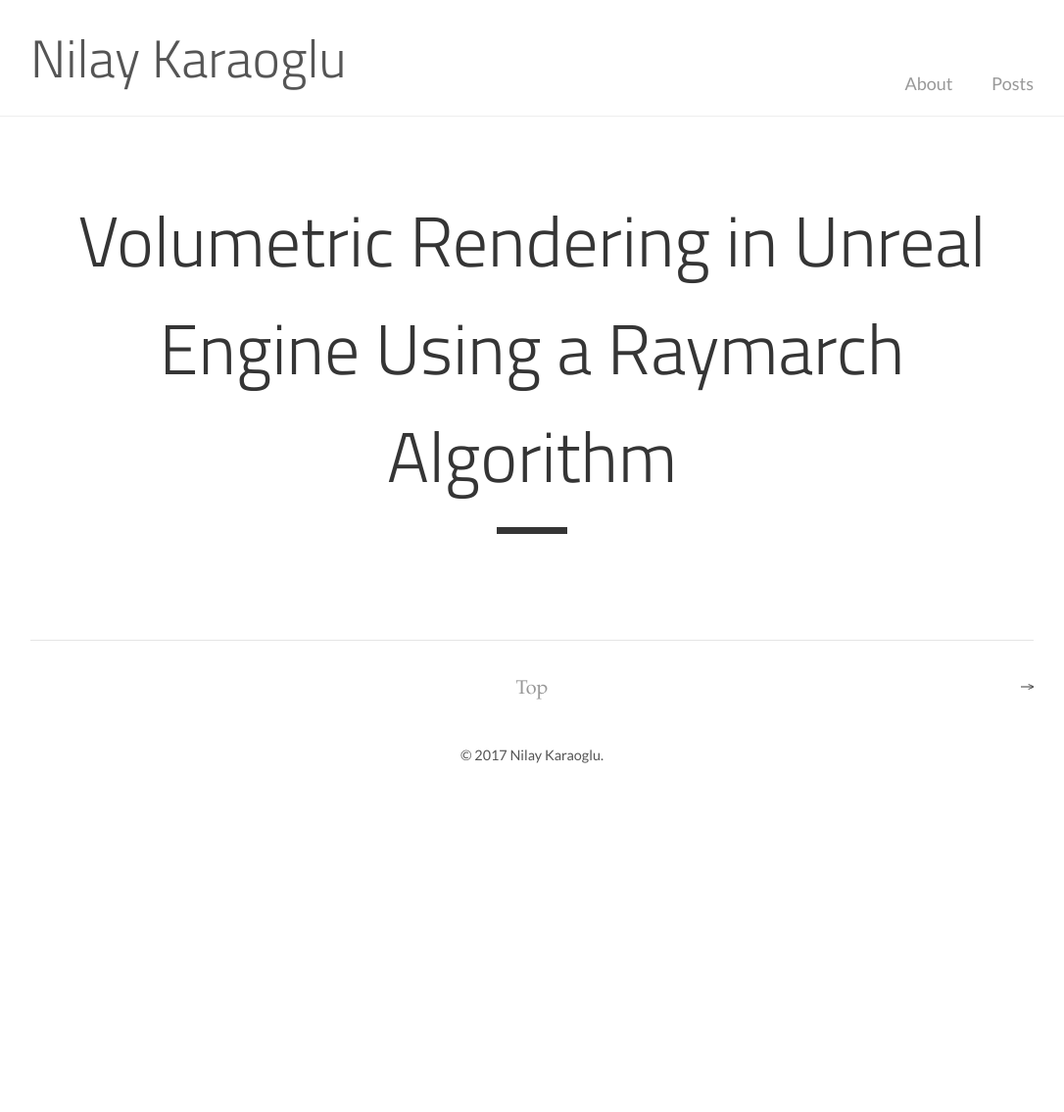
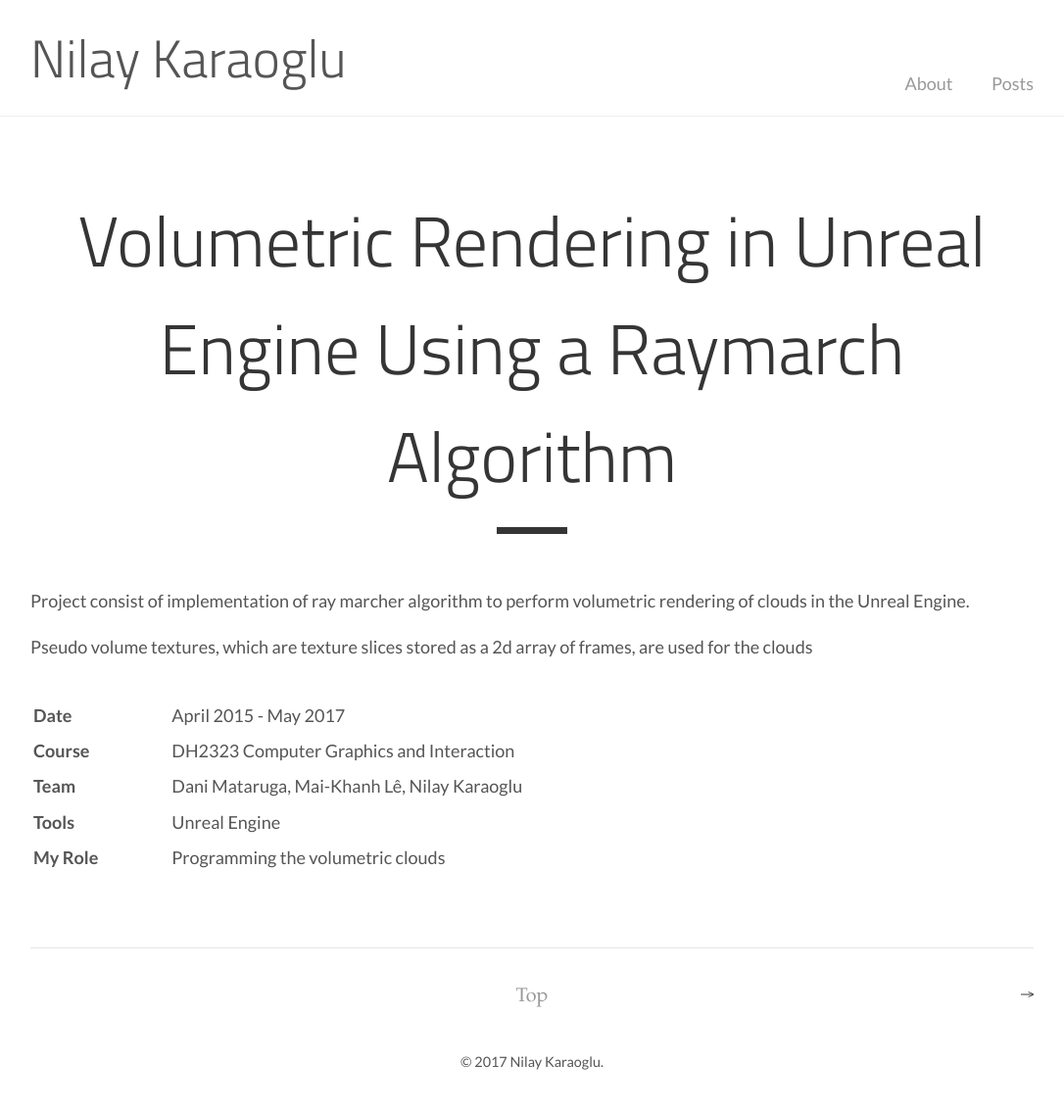
Before and after one commit to eowyn36/eowyn36.github.io, a Jekyll site: the page built from _projects/volumetric-rendering.md, in a window 1280 px wide. Shown: the whole page at 98% size, without its empty margins (97-1183 px from the left). Built offline with Jekyll 4.4.1, drawn with Linux system fonts in a browser that asks for light colours; before the commit the page ends 900 px from its top, so only the background shows below that.

Commit message:
adds table for volumetric rendering project

```diff
--- a/_projects/volumetric-rendering.md
+++ b/_projects/volumetric-rendering.md
@@ -3,3 +3,14 @@
 title: "Volumetric Rendering in Unreal Engine Using a Raymarch Algorithm"
 author: "Nilay Karaoglu"
 ---
+
+Project consist of implementation of ray marcher algorithm to perform volumetric rendering of clouds in the Unreal Engine.
+
+Pseudo volume textures, which are texture slices stored as a 2d array of frames, are used for the clouds
+
+{:.project-table}
+| Date | April 2015 - May 2017 |
+| Course | DH2323 Computer Graphics and Interaction |
+| Team | Dani Mataruga, Mai-Khanh Lê, Nilay Karaoglu |
+| Tools | Unreal Engine |
+| My Role | Programming the volumetric clouds  |
```
